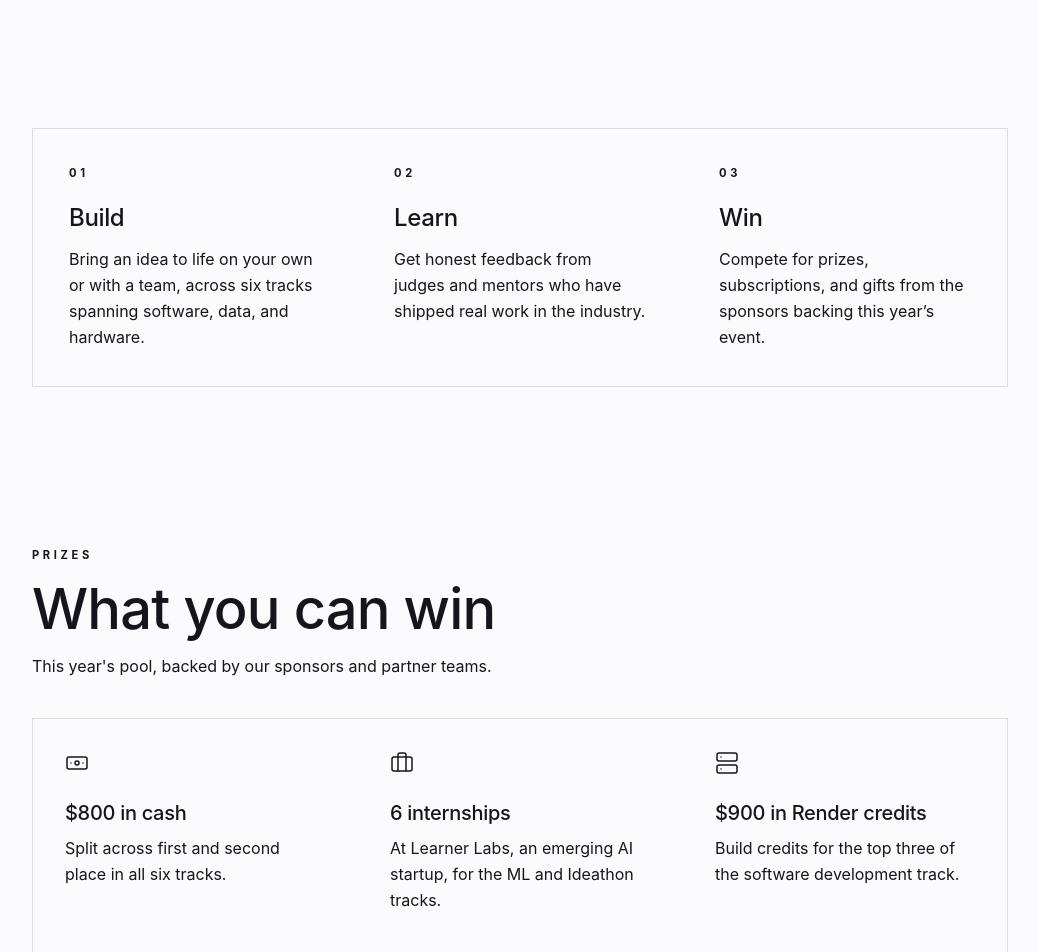
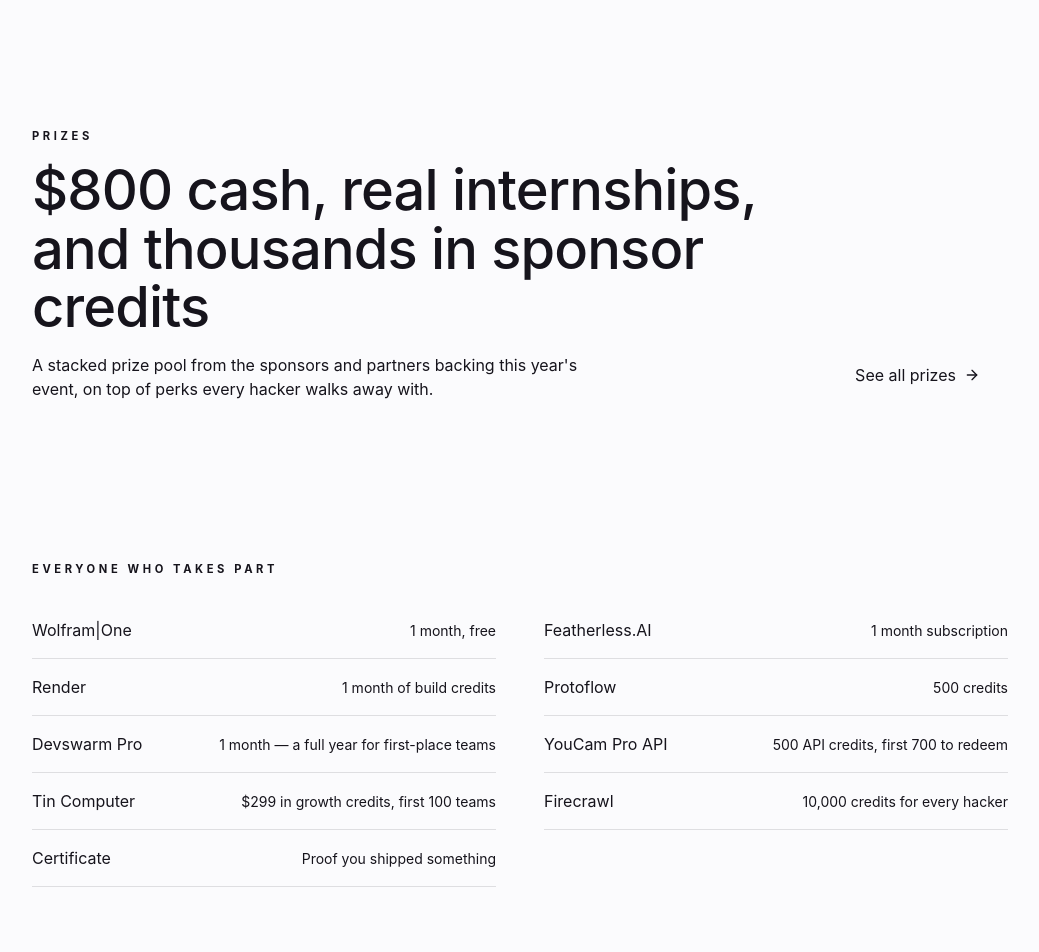
Before and after one commit to project54321/reveriehacks.org, a React (Vite) app in the folder ReverieHacks/: page / in a window 1280 px wide. Shown: the part 1020-1972 px from the top of the page, without its empty margins (120-1159 px from the left). Built offline with nearby package versions, Linux system fonts and the light colour scheme.

Commit message:
Website redesign, firecrawl, update prizes

```diff
--- a/ReverieHacks/src/app/components/Navigation.tsx
+++ b/ReverieHacks/src/app/components/Navigation.tsx
@@ -7,6 +7,7 @@
 const navItems = [
   { name: 'Home', path: '/' },
   { name: 'About', path: '/about' },
+  { name: 'Prizes', path: '/prizes' },
   { name: 'Sponsors', path: '/sponsors' },
   { name: 'Judges', path: '/judges' },
   { name: 'Team', path: '/team' },
--- a/ReverieHacks/src/app/pages/HomePage.tsx
+++ b/ReverieHacks/src/app/pages/HomePage.tsx
@@ -1,35 +1,12 @@
 import { motion } from 'motion/react';
 import { Link } from 'react-router';
-import {
-  ArrowRight,
-  Banknote,
-  Briefcase,
-  Cpu,
-  Crown,
-  FlaskConical,
-  Globe,
-  Layers,
-  LineChart,
-  Server,
-} from 'lucide-react';
+import { ArrowRight } from 'lucide-react';
 
 const stats = [
   { value: '500+', label: 'Builders' },
   { value: '$800', label: 'In cash' },
   { value: '6', label: 'Tracks' },
   { value: '16', label: 'Days' },
-];
-
-const prizes = [
-  { icon: Banknote, title: '$800 in cash', body: 'Split across first and second place in all six tracks.' },
-  { icon: Briefcase, title: '6 internships', body: 'At Learner Labs, an emerging AI startup, for the ML and Ideathon tracks.' },
-  { icon: Server, title: '$900 in Render credits', body: 'Build credits for the top three of the software development track.' },
-  { icon: Cpu, title: '$300 in Featherless credits', body: 'API access to every major LLM, from Featherless.AI.' },
-  { icon: Crown, title: '3 Code Crafters memberships', body: 'Up to two years of VIP access for the software development track.' },
-  { icon: Globe, title: '36 .xyz domains', body: 'A year of free domains for the top three of every track.' },
-  { icon: FlaskConical, title: '20% off RISE Research', body: 'A discount on the RISE Research program for every track winner.' },
-  { icon: LineChart, title: '$500 in Formaloo credits', body: 'For the top two of the Datathon, plus a mentoring session with the CEO.' },
-  { icon: Layers, title: 'A year of Protoflow Pro', body: 'For the top three projects overall.' },
 ];
 
 const perks = [
@@ -40,6 +17,7 @@
   { name: 'Devswarm Pro', detail: '1 month — a full year for first-place teams' },
   { name: 'YouCam Pro API', detail: '500 API credits, first 700 to redeem' },
   { name: 'Tin Computer', detail: '$299 in growth credits, first 100 teams' },
+  { name: 'Firecrawl', detail: '10,000 credits for every hacker' },
   { name: 'Certificate', detail: 'Proof you shipped something' },
 ];
 
@@ -158,6 +136,58 @@
         </div>
       </section>
 
+      {/* Prizes teaser */}
+      <section className="mx-auto max-w-5xl px-6 py-20">
+        <motion.div
+          initial={{ opacity: 0, y: 16 }}
+          whileInView={{ opacity: 1, y: 0 }}
+          viewport={{ once: true }}
+          transition={{ duration: 0.6 }}
+          className="flex flex-col items-start justify-between gap-8 sm:flex-row sm:items-end"
+        >
+          <div>
+            <p className="eyebrow text-primary">Prizes</p>
+            <h2 className="mt-4" style={{ fontSize: 'clamp(2rem, 5vw, 3.5rem)' }}>
+              $800 cash, real internships, and thousands in sponsor credits
+            </h2>
+            <p className="mt-4 max-w-xl text-muted-foreground">
+              A stacked prize pool from the sponsors and partners backing this year&apos;s event, on
+              top of perks every hacker walks away with.
+            </p>
+          </div>
+          <Link
+            to="/prizes"
+            className="group inline-flex shrink-0 items-center gap-2 bg-primary px-7 py-3.5 text-primary-foreground transition-colors hover:bg-accent"
+          >
+            See all prizes
+            <ArrowRight className="h-4 w-4 transition-transform group-hover:translate-x-0.5" />
+          </Link>
+        </motion.div>
+      </section>
+
+      {/* Everyone who takes part */}
+      <section className="mx-auto max-w-5xl px-6 py-20">
+        <motion.div
+          initial={{ opacity: 0, y: 16 }}
+          whileInView={{ opacity: 1, y: 0 }}
+          viewport={{ once: true, margin: '-40px' }}
+          transition={{ duration: 0.5 }}
+        >
+          <p className="eyebrow text-muted-foreground">Everyone who takes part</p>
+          <dl className="mt-6 grid gap-x-12 sm:grid-cols-2">
+            {perks.map((perk) => (
+              <div
+                key={perk.name}
+                className="flex items-baseline justify-between gap-6 border-b border-border py-4"
+              >
+                <dt>{perk.name}</dt>
+                <dd className="text-right text-sm text-muted-foreground">{perk.detail}</dd>
+              </div>
+            ))}
+          </dl>
+        </motion.div>
+      </section>
+
       {/* Three points */}
       <section className="mx-auto max-w-5xl px-6 py-20">
         <div className="grid gap-px overflow-hidden border border-border bg-border md:grid-cols-3">
@@ -176,68 +206,6 @@
             </motion.div>
           ))}
         </div>
-      </section>
-
-      {/* Prizes */}
-      <section className="mx-auto max-w-5xl px-6 py-20">
-        <motion.div
-          initial={{ opacity: 0, y: 16 }}
-          whileInView={{ opacity: 1, y: 0 }}
-          viewport={{ once: true }}
-          transition={{ duration: 0.6 }}
-          className="mb-10"
-        >
-          <p className="eyebrow text-primary">Prizes</p>
-          <h2 className="mt-4" style={{ fontSize: 'clamp(2rem, 5vw, 3.5rem)' }}>
-            What you can win
-          </h2>
-          <p className="mt-4 max-w-xl text-muted-foreground">
-            This year&apos;s pool, backed by our sponsors and partner teams.
-          </p>
-        </motion.div>
-
-        <div className="grid gap-px overflow-hidden border border-border bg-border sm:grid-cols-2 lg:grid-cols-3">
-          {prizes.map((prize, i) => (
-            <motion.div
-              key={prize.title}
-              initial={{ opacity: 0, y: 14 }}
-              whileInView={{ opacity: 1, y: 0 }}
-              viewport={{ once: true, margin: '-40px' }}
-              transition={{ duration: 0.45, delay: (i % 3) * 0.06 }}
-              className="group bg-background p-8"
-            >
-              <prize.icon
-                className="h-6 w-6 text-muted-foreground transition-colors group-hover:text-primary"
-                strokeWidth={1.5}
-              />
-              <h3 className="mt-6 text-xl">{prize.title}</h3>
-              <p className="mt-2 leading-relaxed text-muted-foreground">{prize.body}</p>
-            </motion.div>
-          ))}
-          {/* 9 items fills the 3-col grid exactly; the 2-col layout needs one filler cell */}
-          <div className="hidden bg-background sm:block lg:hidden" aria-hidden />
-        </div>
-
-        <motion.div
-          initial={{ opacity: 0, y: 16 }}
-          whileInView={{ opacity: 1, y: 0 }}
-          viewport={{ once: true, margin: '-40px' }}
-          transition={{ duration: 0.5 }}
-          className="mt-16"
-        >
-          <p className="eyebrow text-muted-foreground">Everyone who takes part</p>
-          <dl className="mt-6 grid gap-x-12 sm:grid-cols-2">
-            {perks.map((perk) => (
-              <div
-                key={perk.name}
-                className="flex items-baseline justify-between gap-6 border-b border-border py-4"
-              >
-                <dt>{perk.name}</dt>
-                <dd className="text-right text-sm text-muted-foreground">{perk.detail}</dd>
-              </div>
-            ))}
-          </dl>
-        </motion.div>
       </section>
 
       {/* Closing */}
--- /dev/null
+++ b/ReverieHacks/src/app/pages/PrizesPage.tsx
@@ -0,0 +1,119 @@
+import { motion } from 'motion/react';
+import {
+  Banknote,
+  Briefcase,
+  Crown,
+  Cpu,
+  FlaskConical,
+  Globe,
+  Layers,
+  LineChart,
+  Server,
+} from 'lucide-react';
+
+const prizes = [
+  { icon: Banknote, title: '$800 in cash', body: 'Split across first and second place in all six tracks.' },
+  { icon: Briefcase, title: '6 internships', body: 'At Learner Labs, an emerging AI startup, for the ML and Ideathon tracks.' },
+  { icon: Server, title: '$900 in Render credits', body: 'Build credits for the top three of the software development track.' },
+  { icon: Cpu, title: '$300 in Featherless credits', body: 'API access to every major LLM, from Featherless.AI.' },
+  { icon: Crown, title: '3 Code Crafters memberships', body: 'Up to two years of VIP access for the software development track.' },
+  { icon: Globe, title: '36 .xyz domains', body: 'A year of free domains for the top three of every track.' },
+  { icon: FlaskConical, title: '20% off RISE Research', body: 'A discount on the RISE Research program for every track winner.' },
+  { icon: LineChart, title: '$500 in Formaloo credits', body: 'For the top two of the Datathon, plus a mentoring session with the CEO.' },
+  { icon: Layers, title: 'A year of Protoflow Pro', body: 'For the top three projects overall.' },
+];
+
+const perks = [
+  { name: 'Wolfram|One', detail: '1 month, free' },
+  { name: 'Featherless.AI', detail: '1 month subscription' },
+  { name: 'Render', detail: '1 month of build credits' },
+  { name: 'Protoflow', detail: '500 credits' },
+  { name: 'Devswarm Pro', detail: '1 month — a full year for first-place teams' },
+  { name: 'YouCam Pro API', detail: '500 API credits, first 700 to redeem' },
+  { name: 'Tin Computer', detail: '$299 in growth credits, first 100 teams' },
+  { name: 'Firecrawl', detail: '10,000 credits for every hacker' },
+  { name: 'Certificate', detail: 'Proof you shipped something' },
+];
+
+export function PrizesPage() {
+  return (
+    <div className="min-h-screen px-6 pb-28 pt-36">
+      <div className="mx-auto max-w-5xl">
+        {/* Statement */}
+        <motion.div
+          initial={{ opacity: 0, y: 16 }}
+          animate={{ opacity: 1, y: 0 }}
+          transition={{ duration: 0.6 }}
+        >
+          <p className="eyebrow text-muted-foreground">Prizes</p>
+          <h1 className="mt-6 leading-[1.0]" style={{ fontSize: 'clamp(2.5rem, 7vw, 5.5rem)' }}>
+            What you can <span className="text-primary">win</span>
+          </h1>
+          <p className="mt-8 max-w-2xl text-lg leading-relaxed text-muted-foreground md:text-xl">
+            This year&apos;s pool, backed by our sponsors and partner teams.
+          </p>
+        </motion.div>
+
+        {/* Prizes */}
+        <section className="mt-20">
+          <motion.div
+            initial={{ opacity: 0, y: 16 }}
+            whileInView={{ opacity: 1, y: 0 }}
+            viewport={{ once: true }}
+            transition={{ duration: 0.6 }}
+            className="mb-10"
+          >
+            <p className="eyebrow text-primary">Prize Pool</p>
+            <h2 className="mt-4" style={{ fontSize: 'clamp(2rem, 5vw, 3.5rem)' }}>
+              Everything on the table
+            </h2>
+          </motion.div>
+
+          <div className="grid gap-px overflow-hidden border border-border bg-border sm:grid-cols-2 lg:grid-cols-3">
+            {prizes.map((prize, i) => (
+              <motion.div
+                key={prize.title}
+                initial={{ opacity: 0, y: 14 }}
+                whileInView={{ opacity: 1, y: 0 }}
+                viewport={{ once: true, margin: '-40px' }}
+                transition={{ duration: 0.45, delay: (i % 3) * 0.06 }}
+                className="group bg-background p-8"
+              >
+                <prize.icon
+                  className="h-6 w-6 text-muted-foreground transition-colors group-hover:text-primary"
+                  strokeWidth={1.5}
+                />
+                <h3 className="mt-6 text-xl">{prize.title}</h3>
+                <p className="mt-2 leading-relaxed text-muted-foreground">{prize.body}</p>
+              </motion.div>
+            ))}
+          </div>
+        </section>
+
+        {/* Everyone who takes part */}
+        <section className="mt-28">
+          <motion.div
+            initial={{ opacity: 0, y: 16 }}
+            whileInView={{ opacity: 1, y: 0 }}
+            viewport={{ once: true, margin: '-40px' }}
+            transition={{ duration: 0.5 }}
+            className="border border-primary/40 bg-gradient-to-br from-primary/[0.04] to-transparent p-8 sm:p-10"
+          >
+            <p className="eyebrow text-muted-foreground">Everyone who takes part</p>
+            <dl className="mt-6 grid gap-x-12 sm:grid-cols-2">
+              {perks.map((perk) => (
+                <div
+                  key={perk.name}
+                  className="flex items-baseline justify-between gap-6 border-b border-border py-4"
+                >
+                  <dt>{perk.name}</dt>
+                  <dd className="text-right text-sm text-muted-foreground">{perk.detail}</dd>
+                </div>
+              ))}
+            </dl>
+          </motion.div>
+        </section>
+      </div>
+    </div>
+  );
+}
--- a/ReverieHacks/src/app/pages/SponsorsPage.tsx
+++ b/ReverieHacks/src/app/pages/SponsorsPage.tsx
@@ -150,6 +150,17 @@
       'The YouCam Pro API for AI skin analysis and virtual try-on, with 500 free API credits for the first 700 participants to redeem.',
     x: 22,
     y: 75,
+  },
+  {
+    id: 'firecrawl',
+    name: 'Firecrawl',
+    tier: 'Web Scraping Partner',
+    logo: '/sponsorLogos/Firecrawl.png',
+    fit: 'cover',
+    url: 'https://www.firecrawl.dev',
+    description: 'Turn websites into LLM-ready data, with 10,000 credits for every hacker.',
+    x: 85,
+    y: 15,
   },
 ];
 
--- a/ReverieHacks/src/app/routes.tsx
+++ b/ReverieHacks/src/app/routes.tsx
@@ -3,6 +3,7 @@
 import { HomePage } from './pages/HomePage';
 import { AboutPage } from './pages/AboutPage';
 import { SponsorsPage } from './pages/SponsorsPage';
+import { PrizesPage } from './pages/PrizesPage';
 import { JudgesPage } from './pages/JudgesPage';
 import { TeamPage } from './pages/TeamPage';
 import { ContactPage } from './pages/ContactPage';
@@ -15,6 +16,7 @@
       { index: true, Component: HomePage },
       { path: 'about', Component: AboutPage },
       { path: 'sponsors', Component: SponsorsPage },
+      { path: 'prizes', Component: PrizesPage },
       { path: 'judges', Component: JudgesPage },
       { path: 'team', Component: TeamPage },
       { path: 'contact', Component: ContactPage },
```
Also changed, not shown: ReverieHacks/public/sponsorLogos/Firecrawl.png (added), 1 other file (tests, documents, lock files or other folders).
